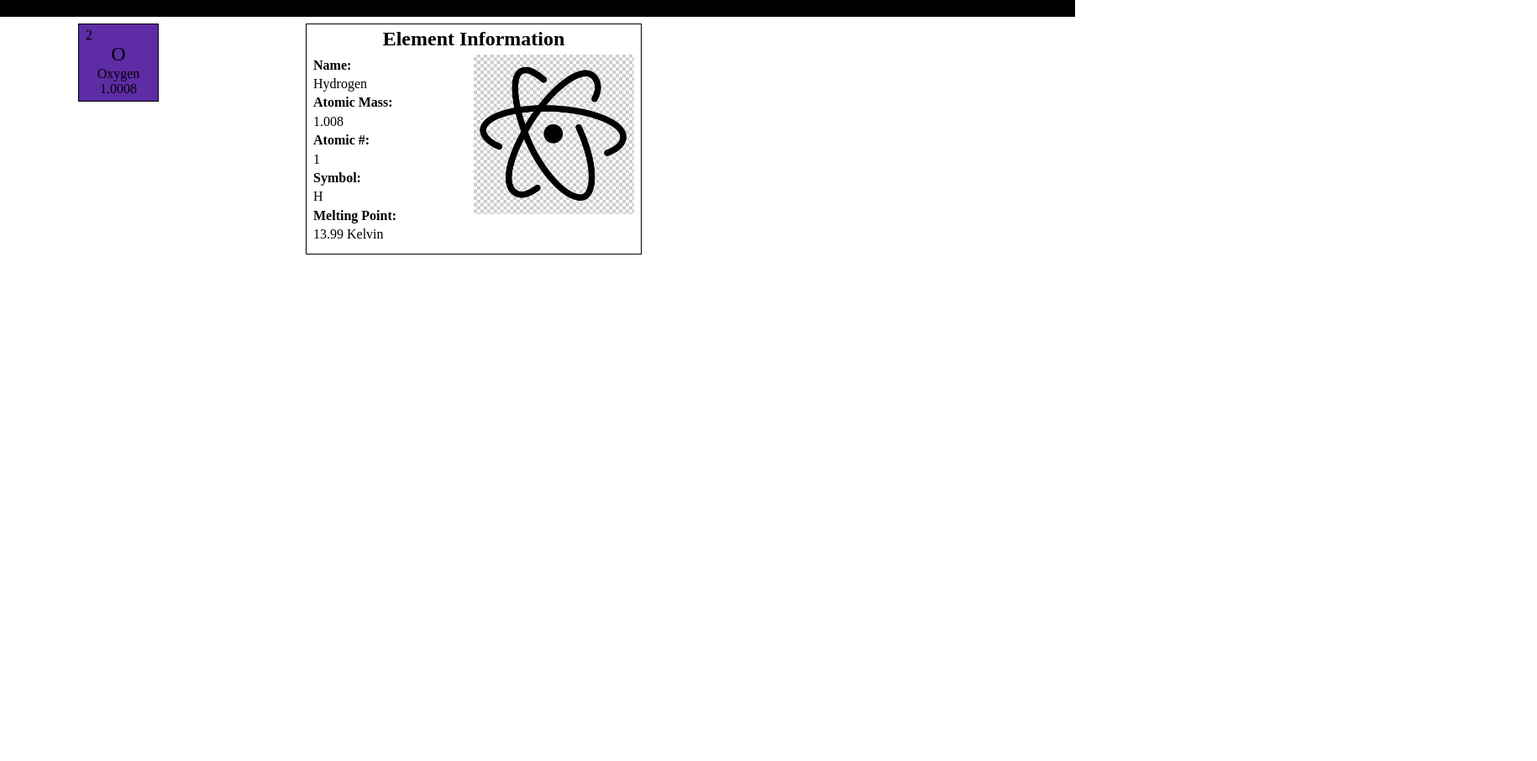
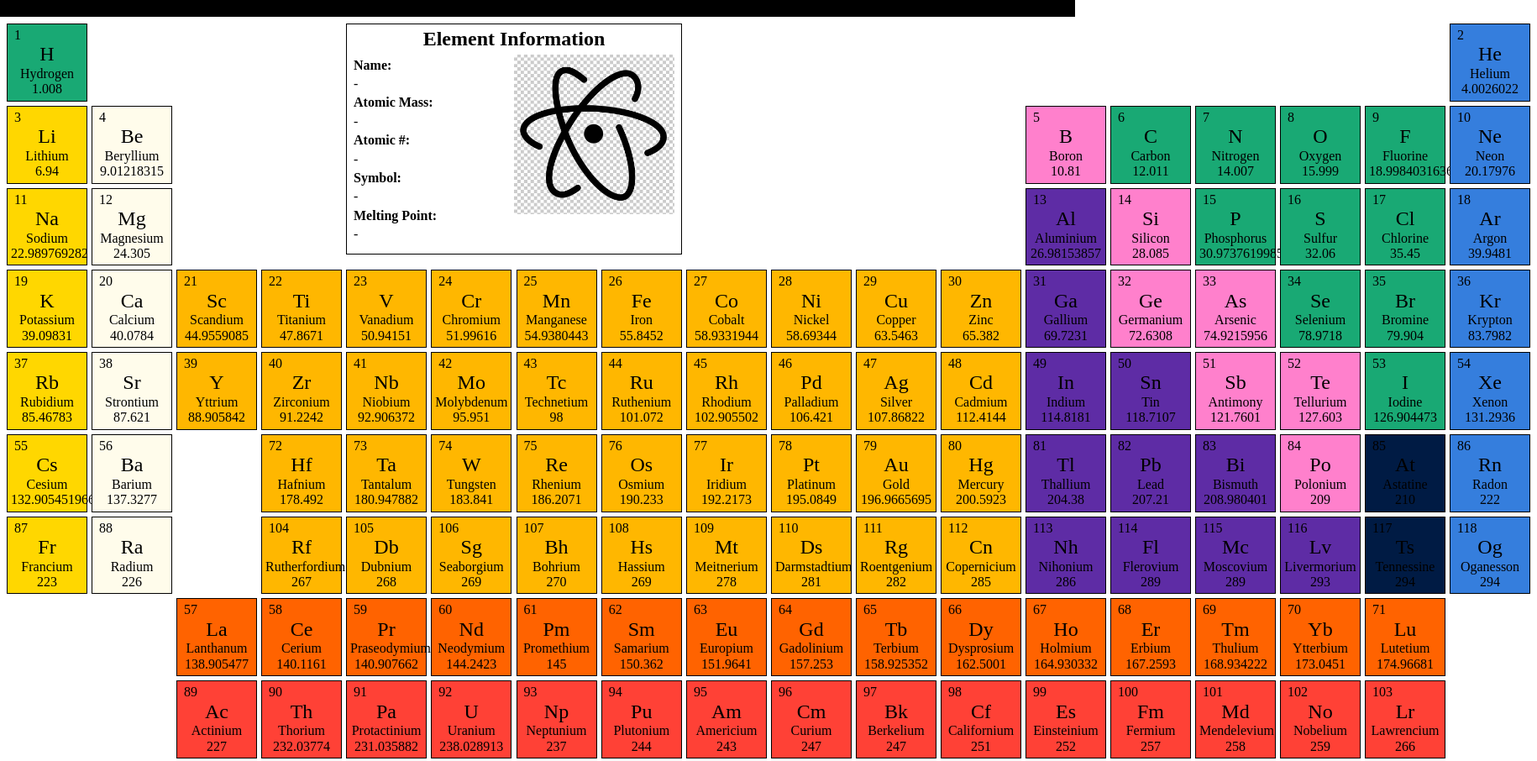
Before and after one commit to cptcrunchy/periodic-table, a plain HTML site: page index.html in a window 1280 px wide. Shown: the top 906 px of the page at 84% size, 1830 px wide, since content can reach past the window. Drawn offline with Linux system fonts and the light colour scheme.

Commit message:
Add final markup

```diff
--- a/index.html
+++ b/index.html
@@ -17,15 +17,19 @@
                 <div class="element-info-left">
                     <div class="f5 mt0 mb1">
                         <p class="b ma0 mv1">Name: </p>
-                        <p class="ma0">Hydrogen</p>
+                        <p id="elementName" class="ma0">-</p>
+
                         <p class="b ma0 mv1">Atomic Mass: </p>
-                        <p class="ma0">1.008</p>
+                        <p id="elementMass" class="ma0">-</p>
+
                         <p class="b ma0 mv1">Atomic #: </p>
-                        <p class="ma0">1</p>
+                        <p id="elementNumber" class="ma0">-</p>
+
                         <p class="b ma0 mv1">Symbol: </p>
-                        <p class="ma0">H</p>
+                        <p id="elementSymbol" class="ma0">-</p>
+
                         <p class="b ma0 mv1">Melting Point: </p>
-                        <p class="ma0">13.99 Kelvin</p>
+                        <p id="elementMelt" class="ma0">-</p>
                     </div>
                 </div>
                 <div class="element-info-right">
@@ -33,17 +37,10 @@
                 </div>
             </div>
 
-            <div class="ba element pa1 bg-purple row-1 col-2">
-                <span class="dib tl f5 pl1">2</span>
-                <span class="dib tc f3">O</span>
-                <span class="dib tc f5">Oxygen</span>
-                <span class="dib tc f5">1.0008</span>
-            </div>
-
         </div>
 
     </div>
-    <script src="./PeriodicTableJSON.json"></script>
+    <script src="./PeriodicTable.json"></script>
     <script src="./js/script.js"></script>
 </body>
 
--- a/js/script.js
+++ b/js/script.js
@@ -1,15 +1,14 @@
 var xhr = new XMLHttpRequest();
 xhr.withCredentials = true;
-xhr.overrideMimeType("application/json")
+
 xhr.addEventListener("readystatechange", function() {
-    if (this.readyState === 4) {
-        console.log(this.responseText)
-        var elements = formatJSON(this.responseText) //?
-        displayElements(elements); // We have it assigned to a variable. use the variable.
-    }
+  if(this.readyState === 4) {
+    var elements = formatJSON(this.responseText);
+    displayElements(elements);
+  }
 });
 
-xhr.open("GET", "http://localhost:3000/PeriodicTable.json");
+xhr.open("GET", "PeriodicTable.json");
 
 xhr.send();
 
@@ -29,25 +28,190 @@ function formatJSON(jsonData) {
 }
 
 
+
 function displayElements(elements) {
     // This is strictly a style thing but keep the function name and () close together
     // we will be receiving the array of objects from the formatJSON as the input.
     // I'll add this bit for you but look at the index.html file so you can see why i'm adding this next line
     var periodicTableParent = document.querySelector('#parent-table');
     // This is the periodic table container where we will add the elements in.
+    elements.forEach(element => {
+        var elementNode = document.createElement('div')
+        // this is the element we will be making. watch the index.html file when we are done
+        // we have our 'bare' element but we need some classes so you can see it
+        elementNode.classList = ["ba element pa1 pointer"]
+        setElementColumn(elementNode, element.number)
+        setElementRow(elementNode, element.number)
+        setElementColor(elementNode, element.category)
 
-    // this is the element we will be making. watch the index.html file when we are done
-    var elementNode = document.createElement('div')
-        // we have our 'bare' element but we need some classes so you can see it
-    elementNode.classList = ["ba element pa1 bg-blue"]
+        elementNode.addEventListener("click", function(event) {
+            onClickChangeInfoBoxText(element)
+        })
 
-
-
-
-    periodicTableParent.insertAdjacentElement('beforeend', elementNode);
+        elementNode.innerHTML = addElement(element)
+        periodicTableParent.insertAdjacentElement('beforeend', elementNode);
+    });
 
 }
 // Remember, nothing will happen because it ALL has to be inside the HTTP Request
 // anything outside of this will not work
 
-// displayElements(formatJSON);// <- Will not work. Needs to be on line 8
+function addElement(element){
+    var {number, symbol, name, atomic_mass} = element;
+
+    var details = `
+    <span class="dib tl f5 pl1">${number}</span>
+    <span class="dib tc f3">${symbol}</span>
+    <span class="dib tc f5">${name}</span>
+    <span class="dib tc f5">${atomic_mass}</span>
+    `
+    return details;
+}
+
+function setElementColumn(elementNode, elementNumber){
+
+    var col1 = [1,3,11,19,37,55,87],
+        col2 = [4,12,20,38,56,88],
+        col3 = [21, 39, 57, 89],
+        col4 = [22, 40, 72, 104, 58, 90],
+        col5 = [23, 41, 73, 105, 59, 91],
+        col6 = [24, 42, 74, 106, 60, 92],
+        col7 = [25, 43, 75, 107, 61, 93],
+        col8 = [26, 44, 76, 108, 62, 94],
+        col9 = [27, 45, 77, 109, 63, 95],
+        col10 = [28, 46, 78, 110, 64, 96],
+        col11 = [29, 47, 79, 111, 65, 97],
+        col12 = [30, 48, 80, 112, 66, 98],
+        col13 = [5, 13, 31, 49, 81, 113, 67, 99],
+        col14 = [6, 14, 32, 50, 82, 114, 68, 100],
+        col15 = [7, 15, 33, 51, 83, 115, 69, 101],
+        col16 = [8, 16, 34, 52, 84, 116, 70, 102],
+        col17 = [9, 17, 35, 53, 85, 117, 71, 103],
+        col18 = [2,10, 18, 36, 54, 86, 118]
+
+
+        switch (true) {
+          case col1.includes(elementNumber):
+            elementNode.classList.add("col-1");
+            break;
+          case col2.includes(elementNumber):
+            elementNode.classList.add("col-2");
+            break;
+          case col3.includes(elementNumber):
+            elementNode.classList.add("col-3");
+            break;
+          case col4.includes(elementNumber):
+            elementNode.classList.add("col-4");
+            break;
+          case col5.includes(elementNumber):
+            elementNode.classList.add("col-5");
+            break;
+          case col6.includes(elementNumber):
+            elementNode.classList.add("col-6");
+            break;
+          case col7.includes(elementNumber):
+            elementNode.classList.add("col-7");
+            break;
+          case col8.includes(elementNumber):
+            elementNode.classList.add("col-8");
+            break;
+          case col9.includes(elementNumber):
+            elementNode.classList.add("col-9");
+            break;
+          case col10.includes(elementNumber):
+            elementNode.classList.add("col-10");
+            break;
+          case col11.includes(elementNumber):
+            elementNode.classList.add("col-11");
+            break;
+          case col12.includes(elementNumber):
+            elementNode.classList.add("col-12");
+            break;
+          case col13.includes(elementNumber):
+            elementNode.classList.add("col-13");
+            break;
+          case col14.includes(elementNumber):
+            elementNode.classList.add("col-14");
+            break;
+          case col15.includes(elementNumber):
+            elementNode.classList.add("col-15");
+            break;
+          case col16.includes(elementNumber):
+            elementNode.classList.add("col-16");
+            break;
+          case col17.includes(elementNumber):
+            elementNode.classList.add("col-17");
+            break;
+          case col18.includes(elementNumber):
+            elementNode.classList.add("col-18");
+            break;
+        }
+
+}
+
+function setElementRow(elementNode, elementNumber){
+
+    if(elementNumber >= 57 && elementNumber <= 71){
+        elementNode.classList.add("row-8")
+    }
+
+    if(elementNumber >= 89 && elementNumber <= 103){
+        elementNode.classList.add("row-9")
+    }
+}
+
+function setElementColor(elementNode, elementCategory){
+
+    switch (true) {
+        case elementCategory == "noble gas":
+            elementNode.classList.add("bg-blue");
+            break;
+        case elementCategory == "transition metal":
+            elementNode.classList.add("bg-gold");
+            break;
+        case elementCategory == "alkali metal":
+            elementNode.classList.add("bg-yellow");
+            break;
+        case elementCategory == "polyatomic nonmetal":
+        case elementCategory == "diatomic nonmetal":
+            elementNode.classList.add("bg-green");
+            break;
+        case elementCategory == "metalloid":
+            elementNode.classList.add("bg-pink");
+            break;
+        case elementCategory == "lanthanide":
+            elementNode.classList.add("bg-orange");
+            break;
+        case elementCategory == "actinide":
+            elementNode.classList.add("bg-red");
+            break;
+        case elementCategory == "alkaline earth metal":
+            elementNode.classList.add("bg-washed-yellow")
+            break;
+        case elementCategory == "post-transition metal":
+            elementNode.classList.add("bg-purple")
+            break;
+        case elementCategory == "nonmetal":
+            elementNode.classList.add("bg-navy")
+            break;
+    }
+
+
+
+}
+
+function onClickChangeInfoBoxText(element){
+    var domElementName = document.querySelector("#elementName");
+    var domElementMass = document.querySelector("#elementMass");
+    var domElementNumber = document.querySelector("#elementNumber");
+    var domElementSymbol = document.querySelector("#elementSymbol");
+    var domElementMelt = document.querySelector("#elementMelt");
+
+    var {number, name, atomic_mass, symbol, melt} = element;
+    domElementNumber.innerText = number
+    domElementName.innerText = name
+    domElementMass.innerText = atomic_mass
+    domElementSymbol.innerText = symbol
+    domElementMelt.innerText = melt
+    return this;
+}
```
